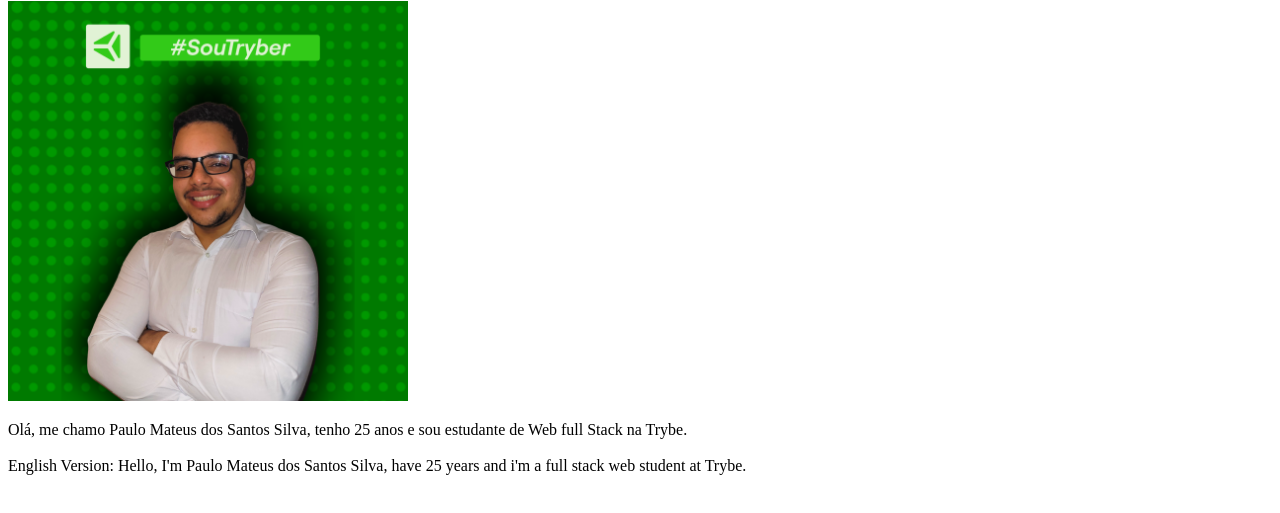
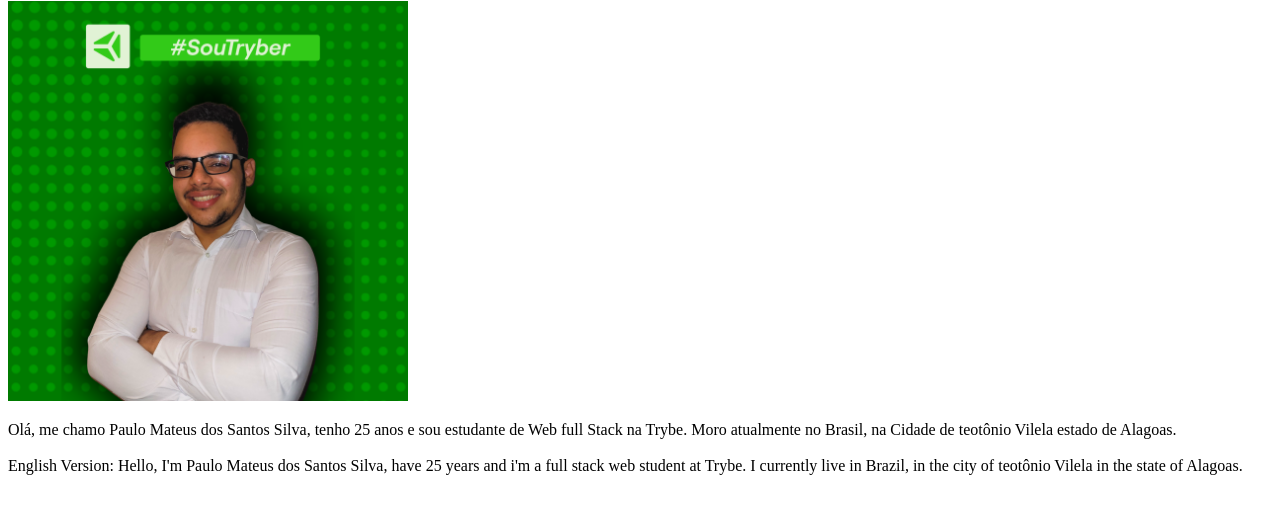
Before and after one commit to PauloMats/portfolio-github, a plain HTML site: page index.html in a window 1280 px wide. Shown: the part 79-592 px from the top of the page. Drawn offline with Linux system fonts and the light colour scheme.

Commit message:
adicinei cidade, pais, estado

```diff
--- a/index.html
+++ b/index.html
@@ -13,9 +13,9 @@
 
 <img src="./images/Trybe fundo Nomes.png" alt="Minha foto pessoal" width="400" height="400">
 
-<p>Olá, me chamo Paulo Mateus dos Santos Silva, tenho 25 anos e sou estudante de Web full Stack na Trybe.
+<p>Olá, me chamo Paulo Mateus dos Santos Silva, tenho 25 anos e sou estudante de Web full Stack na Trybe. Moro atualmente no Brasil, na Cidade de teotônio Vilela estado de Alagoas.
    <br> <br>
-    English Version: Hello, I'm Paulo Mateus dos Santos Silva, have 25 years and i'm a full stack web student at Trybe.
+    English Version: Hello, I'm Paulo Mateus dos Santos Silva, have 25 years and i'm a full stack web student at Trybe. I currently live in Brazil, in the city of teotônio Vilela in the state of Alagoas.
 </p>
 
 </body>
```
